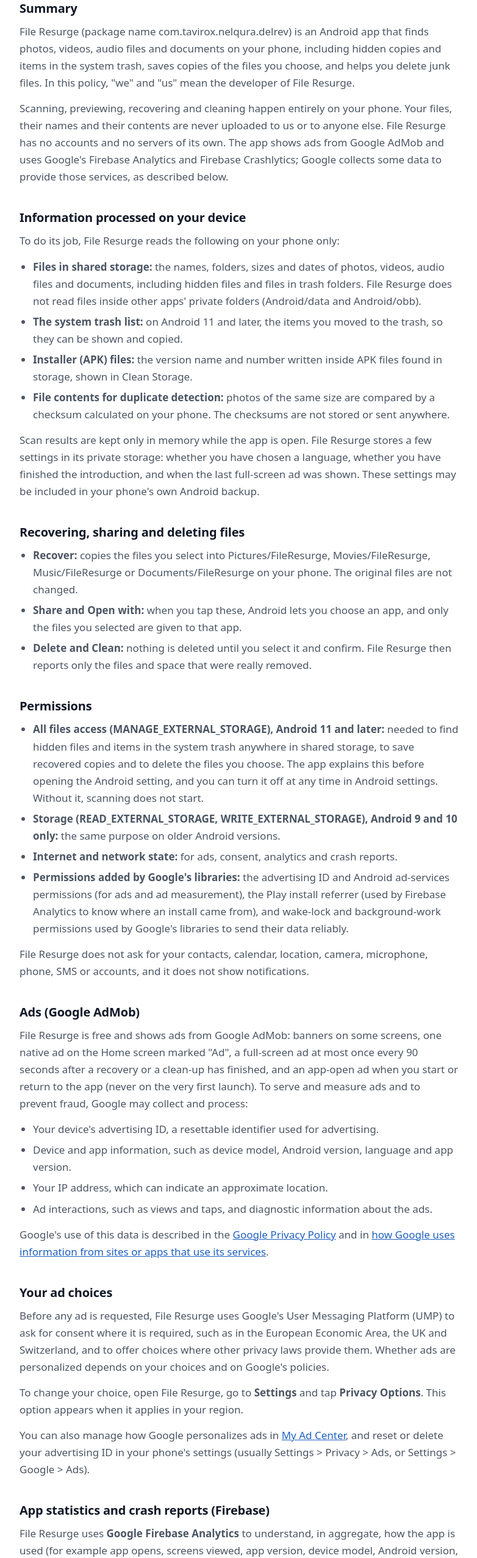
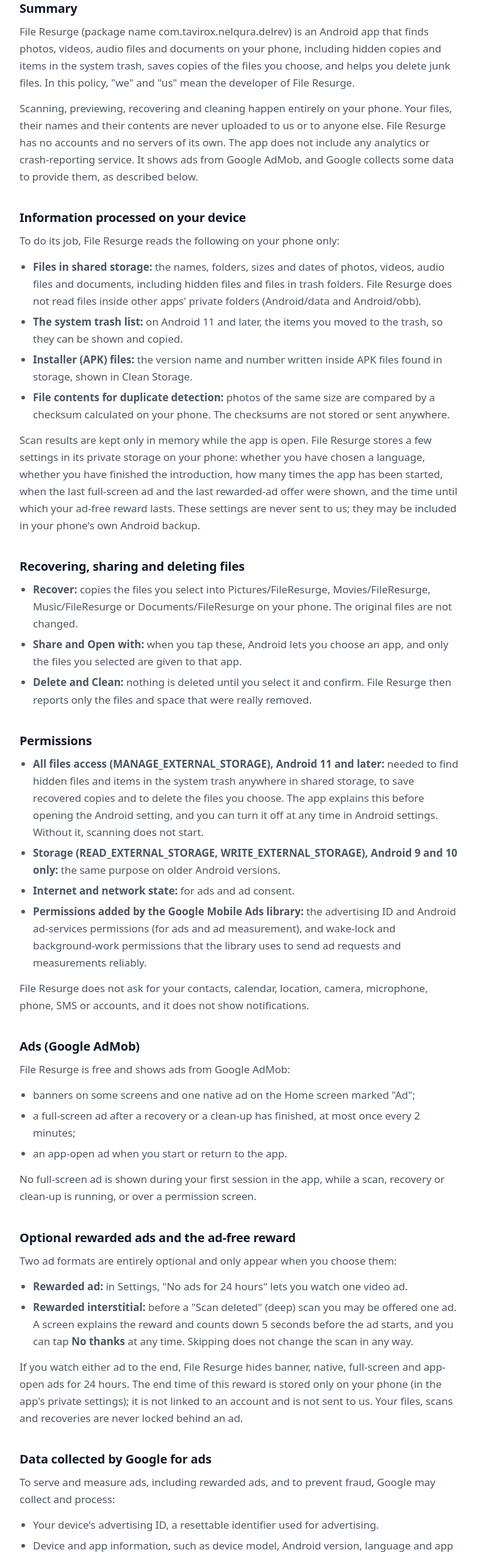
Before and after one commit to nextsolutions774-dev/nextsolutions774-dev.github.io, a plain HTML site: page fileresurge/privacy-policy.html in a window 1280 px wide. Shown: the part 240-2795 px from the top of the page at 61% size, without its empty margins (248-1030 px from the left). Drawn offline with Linux system fonts and the light colour scheme.

Commit message:
Update File Resurge privacy policy for v1.1.0 (104): no Firebase, rewarded ads, contact

```diff
--- a/fileresurge/privacy-policy.html
+++ b/fileresurge/privacy-policy.html
@@ -4,7 +4,7 @@
   <meta charset="utf-8">
   <meta name="viewport" content="width=device-width, initial-scale=1">
   <title>File Resurge Privacy Policy</title>
-  <meta name="description" content="How the File Resurge Android app handles your information: on-device scanning and recovery, all-files access, Google AdMob ads and consent, Firebase Analytics and Crashlytics, and data deletion.">
+  <meta name="description" content="How the File Resurge Android app handles your information: on-device scanning and recovery, all-files access, Google AdMob ads, rewarded ads and consent, and data deletion.">
   <meta name="color-scheme" content="light dark">
   <meta name="theme-color" content="#3688F6">
   <link rel="canonical" href="https://nextsolutions774-dev.github.io/fileresurge/privacy-policy.html">
@@ -32,11 +32,11 @@
   <main class="policy">
     <div class="container narrow">
       <h1>File Resurge Privacy Policy</h1>
-      <p class="updated">File Resurge 1.1.0 and later · Effective date: 13 November 2026</p>
+      <p class="updated">File Resurge 1.1.0 (version code 104) and later · Effective date: 13 November 2026</p>
 
       <h2 id="summary">Summary</h2>
       <p>File Resurge (package name com.tavirox.nelqura.delrev) is an Android app that finds photos, videos, audio files and documents on your phone, including hidden copies and items in the system trash, saves copies of the files you choose, and helps you delete junk files. In this policy, "we" and "us" mean the developer of File Resurge.</p>
-      <p>Scanning, previewing, recovering and cleaning happen entirely on your phone. Your files, their names and their contents are never uploaded to us or to anyone else. File Resurge has no accounts and no servers of its own. The app shows ads from Google AdMob and uses Google's Firebase Analytics and Firebase Crashlytics; Google collects some data to provide those services, as described below.</p>
+      <p>Scanning, previewing, recovering and cleaning happen entirely on your phone. Your files, their names and their contents are never uploaded to us or to anyone else. File Resurge has no accounts and no servers of its own. The app does not include any analytics or crash-reporting service. It shows ads from Google AdMob, and Google collects some data to provide them, as described below.</p>
 
       <h2 id="on-device">Information processed on your device</h2>
       <p>To do its job, File Resurge reads the following on your phone only:</p>
@@ -46,7 +46,7 @@
         <li><strong>Installer (APK) files:</strong> the version name and number written inside APK files found in storage, shown in Clean Storage.</li>
         <li><strong>File contents for duplicate detection:</strong> photos of the same size are compared by a checksum calculated on your phone. The checksums are not stored or sent anywhere.</li>
       </ul>
-      <p>Scan results are kept only in memory while the app is open. File Resurge stores a few settings in its private storage: whether you have chosen a language, whether you have finished the introduction, and when the last full-screen ad was shown. These settings may be included in your phone's own Android backup.</p>
+      <p>Scan results are kept only in memory while the app is open. File Resurge stores a few settings in its private storage on your phone: whether you have chosen a language, whether you have finished the introduction, how many times the app has been started, when the last full-screen ad and the last rewarded-ad offer were shown, and the time until which your ad-free reward lasts. These settings are never sent to us; they may be included in your phone's own Android backup.</p>
 
       <h2 id="recovery">Recovering, sharing and deleting files</h2>
       <ul>
@@ -59,13 +59,30 @@
       <ul>
         <li><strong>All files access (MANAGE_EXTERNAL_STORAGE), Android 11 and later:</strong> needed to find hidden files and items in the system trash anywhere in shared storage, to save recovered copies and to delete the files you choose. The app explains this before opening the Android setting, and you can turn it off at any time in Android settings. Without it, scanning does not start.</li>
         <li><strong>Storage (READ_EXTERNAL_STORAGE, WRITE_EXTERNAL_STORAGE), Android 9 and 10 only:</strong> the same purpose on older Android versions.</li>
-        <li><strong>Internet and network state:</strong> for ads, consent, analytics and crash reports.</li>
-        <li><strong>Permissions added by Google's libraries:</strong> the advertising ID and Android ad-services permissions (for ads and ad measurement), the Play install referrer (used by Firebase Analytics to know where an install came from), and wake-lock and background-work permissions used by Google's libraries to send their data reliably.</li>
+        <li><strong>Internet and network state:</strong> for ads and ad consent.</li>
+        <li><strong>Permissions added by the Google Mobile Ads library:</strong> the advertising ID and Android ad-services permissions (for ads and ad measurement), and wake-lock and background-work permissions that the library uses to send ad requests and measurements reliably.</li>
       </ul>
       <p>File Resurge does not ask for your contacts, calendar, location, camera, microphone, phone, SMS or accounts, and it does not show notifications.</p>
 
       <h2 id="ads">Ads (Google AdMob)</h2>
-      <p>File Resurge is free and shows ads from Google AdMob: banners on some screens, one native ad on the Home screen marked "Ad", a full-screen ad at most once every 90 seconds after a recovery or a clean-up has finished, and an app-open ad when you start or return to the app (never on the very first launch). To serve and measure ads and to prevent fraud, Google may collect and process:</p>
+      <p>File Resurge is free and shows ads from Google AdMob:</p>
+      <ul>
+        <li>banners on some screens and one native ad on the Home screen marked "Ad";</li>
+        <li>a full-screen ad after a recovery or a clean-up has finished, at most once every 2 minutes;</li>
+        <li>an app-open ad when you start or return to the app.</li>
+      </ul>
+      <p>No full-screen ad is shown during your first session in the app, while a scan, recovery or clean-up is running, or over a permission screen.</p>
+
+      <h2 id="rewarded">Optional rewarded ads and the ad-free reward</h2>
+      <p>Two ad formats are entirely optional and only appear when you choose them:</p>
+      <ul>
+        <li><strong>Rewarded ad:</strong> in Settings, "No ads for 24 hours" lets you watch one video ad.</li>
+        <li><strong>Rewarded interstitial:</strong> before a "Scan deleted" (deep) scan you may be offered one ad. A screen explains the reward and counts down 5 seconds before the ad starts, and you can tap <strong>No thanks</strong> at any time. Skipping does not change the scan in any way.</li>
+      </ul>
+      <p>If you watch either ad to the end, File Resurge hides banner, native, full-screen and app-open ads for 24 hours. The end time of this reward is stored only on your phone (in the app's private settings); it is not linked to an account and is not sent to us. Your files, scans and recoveries are never locked behind an ad.</p>
+
+      <h2 id="ad-data">Data collected by Google for ads</h2>
+      <p>To serve and measure ads, including rewarded ads, and to prevent fraud, Google may collect and process:</p>
       <ul>
         <li>Your device's advertising ID, a resettable identifier used for advertising.</li>
         <li>Device and app information, such as device model, Android version, language and app version.</li>
@@ -79,36 +96,34 @@
       <p>To change your choice, open File Resurge, go to <strong>Settings</strong> and tap <strong>Privacy Options</strong>. This option appears when it applies in your region.</p>
       <p>You can also manage how Google personalizes ads in <a href="https://myadcenter.google.com/">My Ad Center</a>, and reset or delete your advertising ID in your phone's settings (usually Settings &gt; Privacy &gt; Ads, or Settings &gt; Google &gt; Ads).</p>
 
-      <h2 id="firebase">App statistics and crash reports (Firebase)</h2>
-      <p>File Resurge uses <strong>Google Firebase Analytics</strong> to understand, in aggregate, how the app is used (for example app opens, screens viewed, app version, device model, Android version, country and the install source), and <strong>Firebase Crashlytics</strong> to receive reports when the app crashes (the stack trace, device model, Android version and app version). Firebase uses an app-instance identifier and may use the advertising ID where available. This data does not include your files, file names or file contents. It is processed by Google under the <a href="https://firebase.google.com/support/privacy">Firebase privacy and security terms</a>.</p>
-
       <h2 id="not-do">What we don't do</h2>
       <ul>
         <li>We do not upload, view or keep your photos, videos, audio, documents or their names.</li>
         <li>We do not sell personal information.</li>
         <li>We do not use your files for advertising.</li>
+        <li>File Resurge does not use analytics or crash-reporting services.</li>
         <li>File Resurge does not run in the background, show notifications or display ads outside the app.</li>
       </ul>
 
       <h2 id="security">Security</h2>
-      <p>Data sent by Google's libraries (ads, consent, analytics and crash reports) is transferred over encrypted connections (HTTPS).</p>
+      <p>Data sent by Google's ads and consent libraries is transferred over encrypted connections (HTTPS).</p>
 
       <h2 id="retention">Data retention and deletion</h2>
       <ul>
-        <li>Scan results are removed when you close the app. Uninstalling File Resurge deletes its settings from your phone.</li>
+        <li>Scan results are removed when you close the app. Uninstalling File Resurge, or clearing its storage in Android settings, deletes its settings, including the ad-free reward time, from your phone.</li>
         <li>Recovered copies are ordinary files you own. You can delete them in File Resurge (Restore Data) or with any file manager; uninstalling the app does not remove them.</li>
         <li>You can reset or delete your advertising ID at any time in your phone's settings, and change your ad consent in Settings &gt; Privacy Options.</li>
-        <li>Analytics and crash data held by Google are kept for the retention period set in Firebase and are then deleted automatically. Because this data is not linked to your name or account, we cannot look up an individual person in it. To ask for deletion of any data associated with your use of the app, use the developer contact option on the app's Google Play page.</li>
+        <li>We do not hold any data about you on our own servers. Ad data is handled by Google as described in the Google Privacy Policy; you can manage it in My Ad Center. For any question or deletion request, write to the contact address below.</li>
       </ul>
 
       <h2 id="children">Children</h2>
-      <p>File Resurge is not directed to children under 13 and is not designed for them. We do not knowingly collect personal information from children. If you believe a child has used the app and data was collected, use the developer contact option on the app's Google Play page and we will help remove it where we can.</p>
+      <p>File Resurge is not directed to children under 13 and is not designed for them. We do not knowingly collect personal information from children. If you believe a child has used the app and data was collected, contact us at the address below and we will help remove it where we can.</p>
 
       <h2 id="changes">Changes to this policy</h2>
       <p>If the app changes in a way that affects this policy, we will update this page and its effective date before the new version is released.</p>
 
       <h2 id="contact">Contact</h2>
-      <p>Questions about this policy can be sent through the developer contact option on the <a href="https://play.google.com/store/apps/details?id=com.tavirox.nelqura.delrev">File Resurge Google Play page</a>.</p>
+      <p>Contact: <a href="mailto:mazaappstudio@gmail.com">mazaappstudio@gmail.com</a></p>
 
       <p><a href="/fileresurge/">Back to File Resurge</a> · <a href="/fileresurge/terms.html">Terms of use</a></p>
     </div>
```
